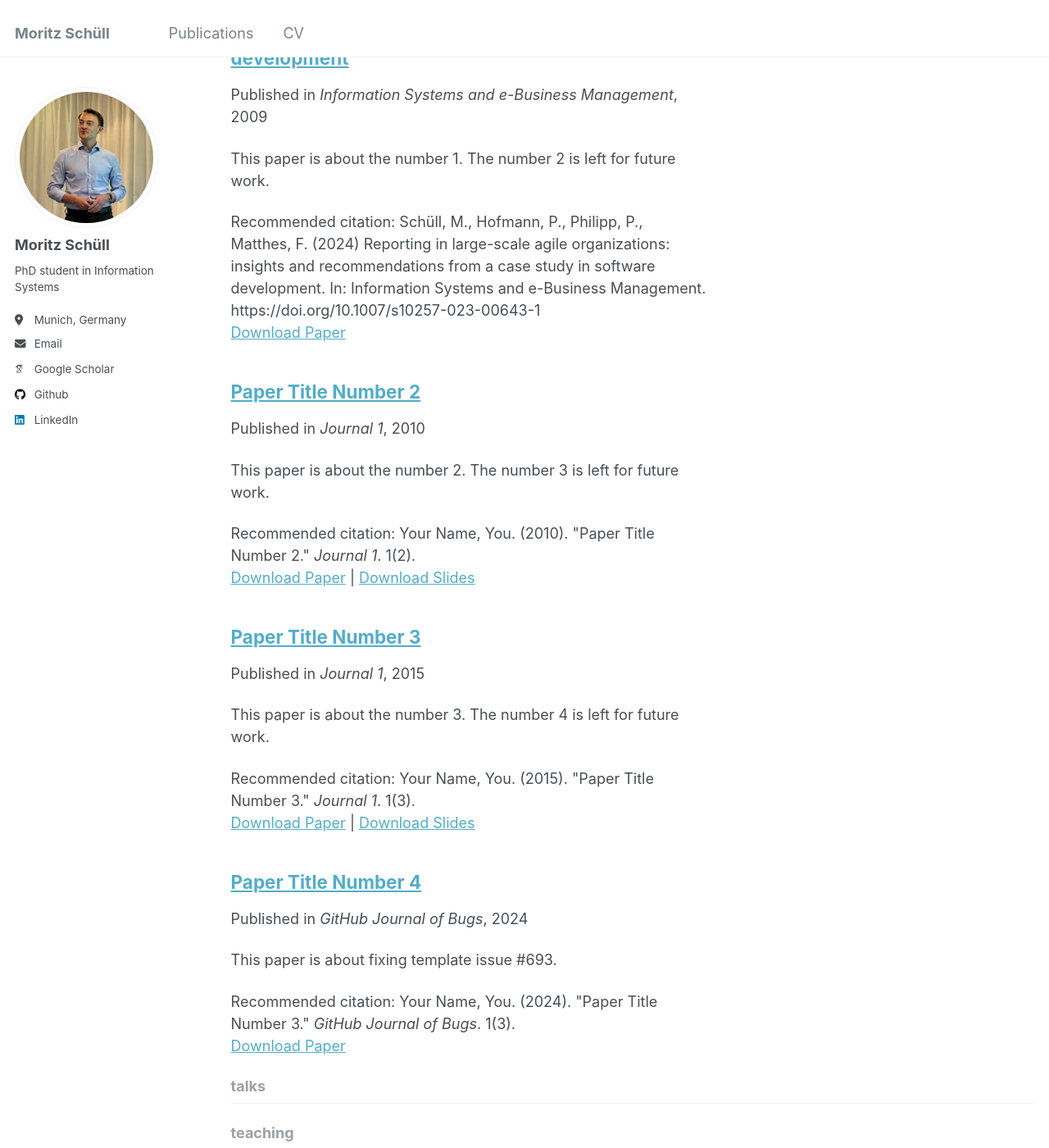
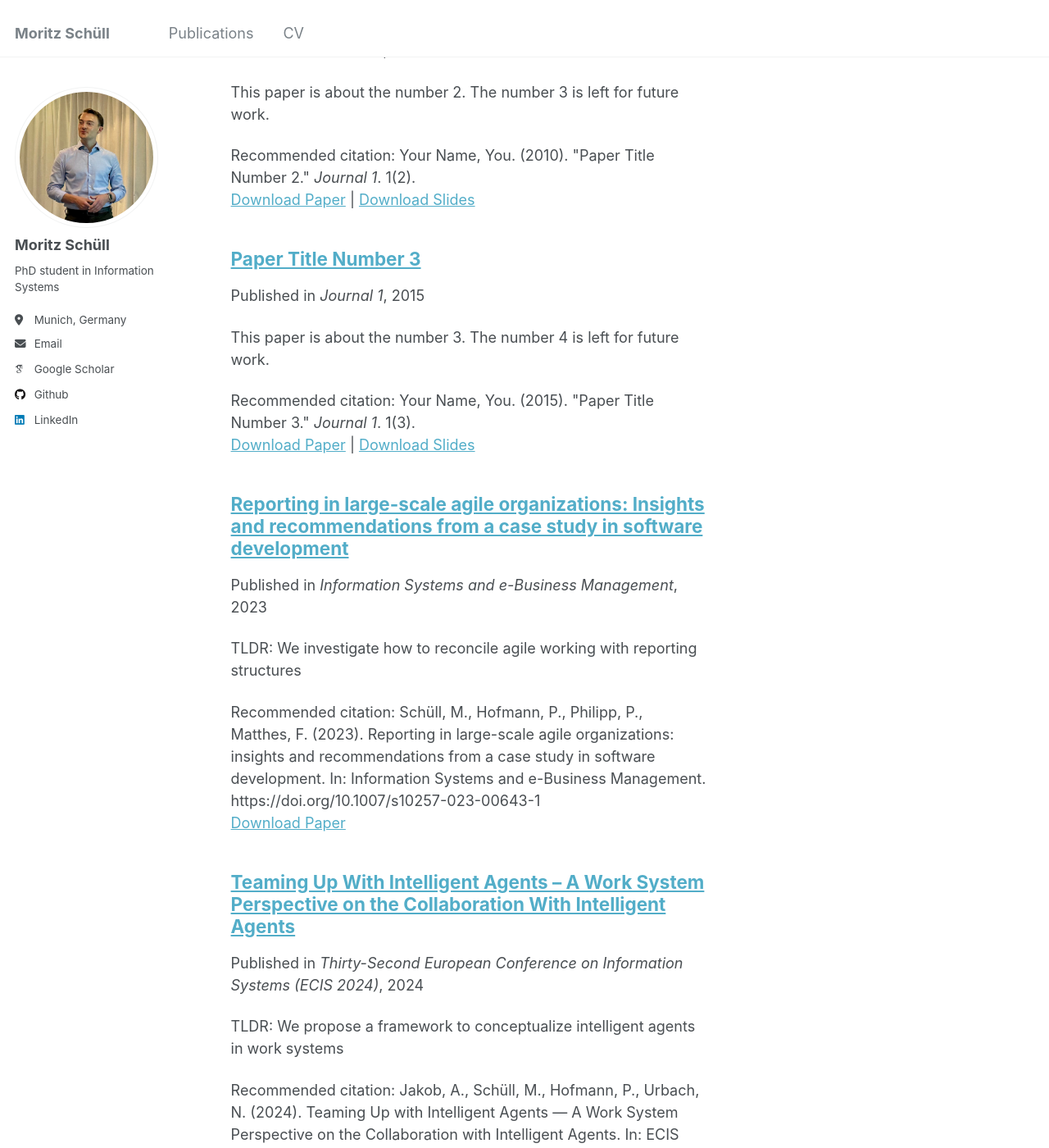
Before and after one commit to moritzschuell/moritzschuell.github.io, a Jekyll site: the page built from _pages/collection-archive.html, in a window 1280 px wide and 1400 px high, scrolled down 256 px. Shown: the whole window at 82% size. Built offline with Jekyll 4.4.1, drawn with Linux system fonts in a browser that asks for light colours; some web fonts are replaced; some of the changed text lies outside the part shown.

Commit message:
Add ECIS2024 paper

```diff
--- a/_publications/2024-02-17-paper-title-number-4.md
+++ /dev/null
@@ -1,13 +0,0 @@
----
-title: "Paper Title Number 4"
-collection: publications
-category: conferences
-permalink: /publication/2024-02-17-paper-title-number-4
-excerpt: 'This paper is about fixing template issue #693.'
-date: 2024-02-17
-venue: 'GitHub Journal of Bugs'
-paperurl: 'http://academicpages.github.io/files/paper3.pdf'
-citation: 'Your Name, You. (2024). &quot;Paper Title Number 3.&quot; <i>GitHub Journal of Bugs</i>. 1(3).'
----
-
-The contents above will be part of a list of publications, if the user clicks the link for the publication than the contents of section will be rendered as a full page, allowing you to provide more information about the paper for the reader. When publications are displayed as a single page, the contents of the above "citation" field will automatically be included below this section in a smaller font.
--- /dev/null
+++ b/_publications/paper_ecis2024.md
@@ -0,0 +1,21 @@
+---
+title: "Teaming Up With Intelligent Agents – A Work System Perspective on the Collaboration With Intelligent Agents"
+collection: publications
+category: conferences
+permalink: /publication/paper_ecis2024
+excerpt: 'TLDR: We propose a framework to conceptualize intelligent agents in work systems'
+date: 2024-06-18
+venue: 'Thirty-Second European Conference on Information Systems (ECIS 2024)'
+paperurl: 'http://moritzschuell.github.io/files/paper_ecis2024.pdf'
+citation: 'Jakob, A., Schüll, M., Hofmann, P., Urbach, N. (2024). Teaming Up with Intelligent Agents — A Work System Perspective on the Collaboration with Intelligent Agents. In: ECIS 2024 Proceedings. https://aisel.aisnet.org/ecis2024/track06_humanaicollab/track06_humanaicollab/4'
+---
+
+Abstract
+======
+Intelligent agents may become our co-workers. As intelligent agents powered by agentic information systems are acquiring more capabilities, humans consider teaming up with them in ever more circumstances. However, research and practice still face major uncertainties and difficulties when implementing intelligent agents into work systems together with humans. We address the lack of guidance on how to design work systems in which human and intelligent agents can collaborate, by investigating the central aspects that describe the collaboration of human and intelligent agents in work systems. We do so by building on a literature review on human-robot interaction and taking the work system perspective. This results in two contributions. First, we identify 16 important design dimensions of collaboration between human and intelligent agents. Second, we assemble these dimensions into a task-related framework that highlights specific design parameters and important considerations when designing work systems where human and intelligent agents collaborate.
+
+Keywords:
+* human-AI collaboration
+* intelligent agents
+* artificial Intelligence
+* work system
--- a/_publications/paper_reporting.md
+++ b/_publications/paper_reporting.md
@@ -2,13 +2,13 @@
 title: "Reporting in large-scale agile organizations: Insights and recommendations from a case study in software development"
 collection: publications
 category: manuscripts
-permalink: /publication/2009-10-01-paper-title-number-1
-excerpt: 'This paper is about the number 1. The number 2 is left for future work.'
-date: 2009-10-01
+permalink: /publication/paper_reporting
+excerpt: 'TLDR: We investigate how to reconcile agile working with reporting structures'
+date: 2023-07-11
 venue: 'Information Systems and e-Business Management'
 slidesurl:
-paperurl: 'http://academicpages.github.io/files/paper_reporting.pdf'
-citation: 'Schüll, M., Hofmann, P., Philipp, P., Matthes, F. (2024) Reporting in large-scale agile organizations: insights and recommendations from a case study in software development. In: Information Systems and e-Business Management. https://doi.org/10.1007/s10257-023-00643-1'
+paperurl: 'http://moritzschuell.github.io/files/paper_reporting.pdf'
+citation: 'Schüll, M., Hofmann, P., Philipp, P., Matthes, F. (2023). Reporting in large-scale agile organizations: insights and recommendations from a case study in software development. In: Information Systems and e-Business Management. https://doi.org/10.1007/s10257-023-00643-1'
 ---
 
 Abstract
```
Also changed, not shown: 2 other files.
